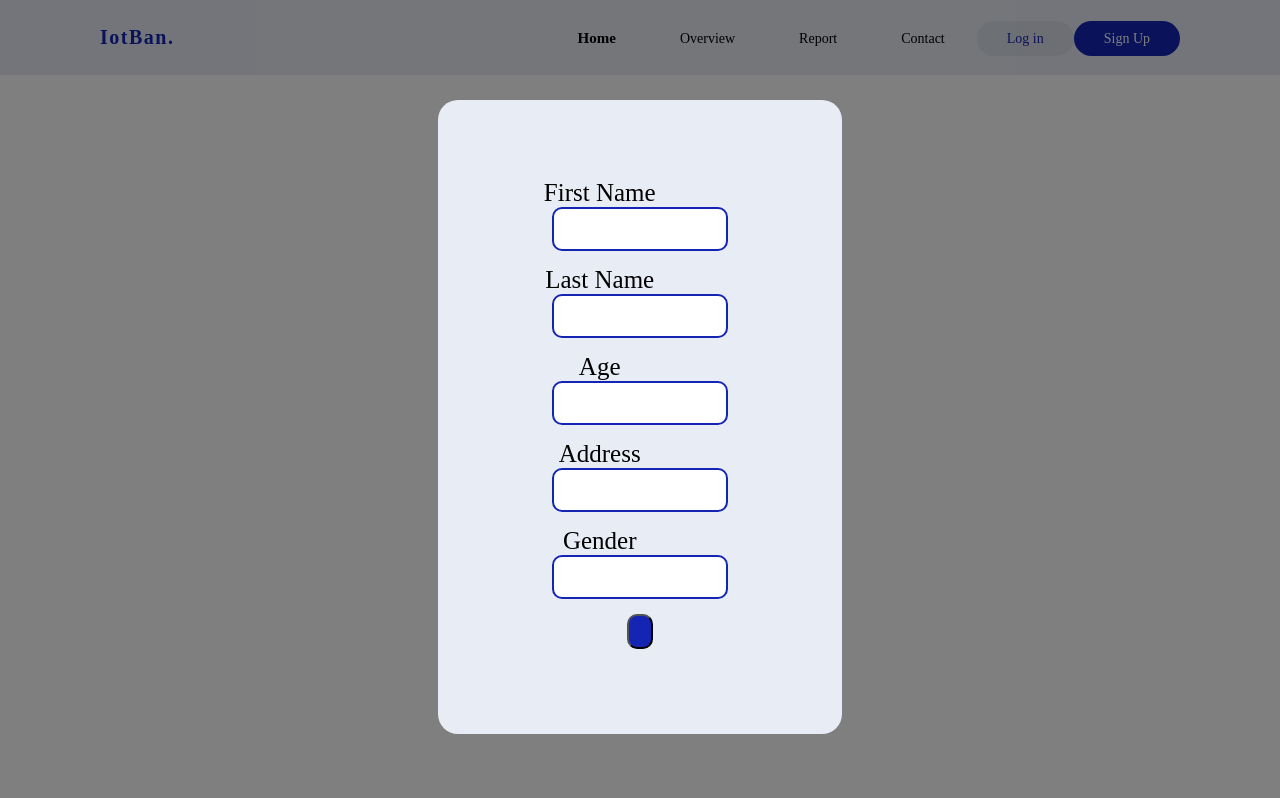
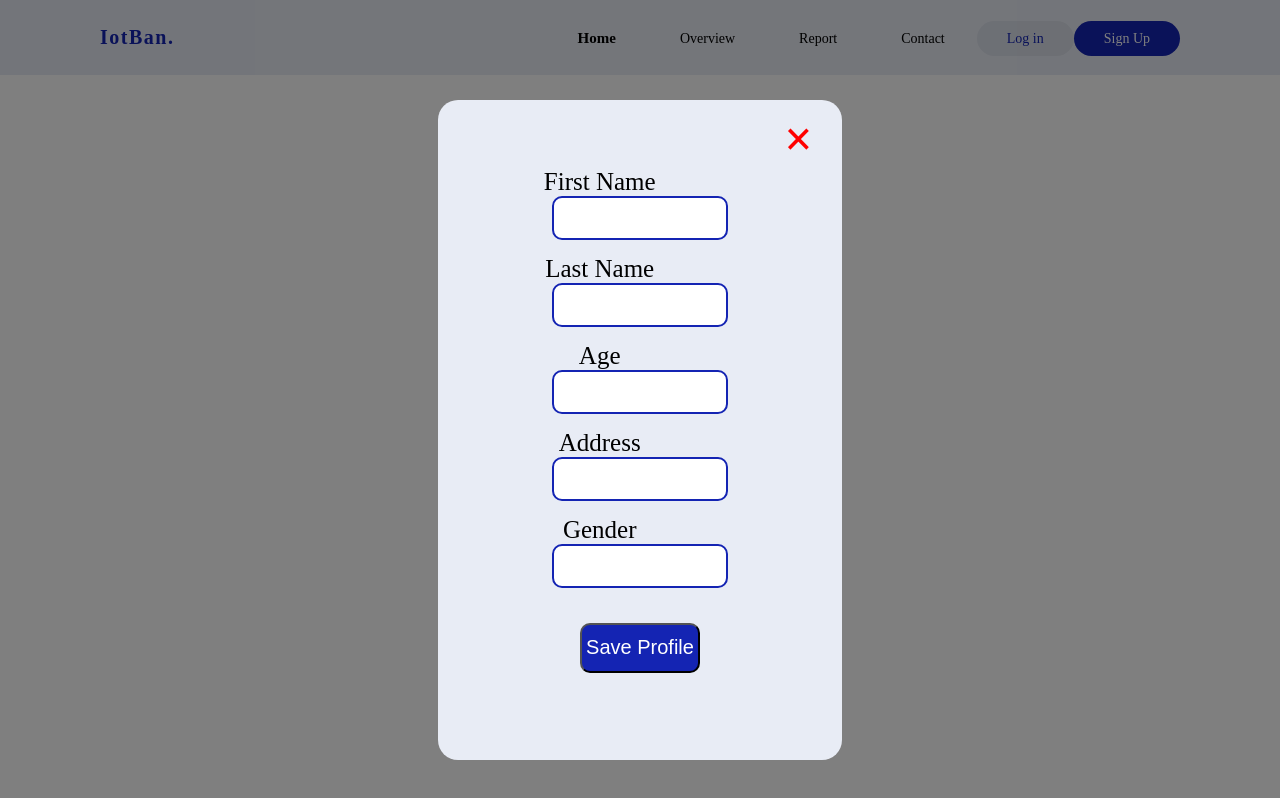
Before and after one commit to beedyboy/iot_ban_client, a Vue app: page /profileform in a window 1280 px wide. Built offline with nearby package versions, Linux system fonts and the light colour scheme; what @meforma/vue-toaster would draw is missing.

Commit message:
profile changes

```diff
--- a/src/components/PatientForm.vue
+++ b/src/components/PatientForm.vue
@@ -74,7 +74,7 @@
 
 <script>
 export default {
-    name: 'Form',
+    name: 'PatientForm',
 
     data () {
       return {
--- a/src/views/ProfileForm.vue
+++ b/src/views/ProfileForm.vue
@@ -1,6 +1,12 @@
 <template>
     <div class="backdrop">
       <div class="form-container">
+
+    <span
+
+    type="submit" class="close"> &times;
+</span>
+
   <form class="form-page" @submit="submit">
     <div class="form-control">
         <label> First Name </label>
@@ -42,11 +48,12 @@
         name="text"
         />
     </div>
-    <div class="create">
+
+    <div class="save-form">
           <button type="submit">
-
-          </button>
-        </div>
+            Save Profile
+        </button>
+    </div>
   </form>
 
     </div>
@@ -56,7 +63,15 @@
 
 <script>
 export default {
+    name: "ProfileForm",
 
+    data() {
+        return {
+            first_name: "",
+            last_name: "",
+
+        }
+    },
 }
 </script>
 
@@ -83,23 +98,43 @@ export default {
         margin: 100px auto;
         /* border: 5px solid red; */
         padding: 10px;
-        padding-top:5%;
+        /* padding-top:5%; */
         align-items: center;
         text-align: center;
         background: #e8ecf5;
         width: 30%;
-        height: 70%;
+        height: 80%;
         border-radius: 20px;
 
       }
+
+    .close {
+        color: red;
+        /* border: 5px solid red; */
+        float: right;
+        font-size: 50px;
+        font-weight:bolder;
+        margin-right: 5%;
+        }
+
+        .close:hover,
+        .close:focus {
+        color: #000;
+        text-decoration: none;
+        cursor: pointer;
+        }
+
+
       .form-page {
           width: 70%;
           margin: 15px auto;
-          /* overflow-y: scroll; */
+          /* border: 5px solid red; */
+          margin-top: 15%;
+
       }
 
       .form-control {
-          /* margin: 15px 0; */
+
             display:flex;
           flex-direction: column;
           justify-content: space-between;
@@ -125,6 +160,18 @@ export default {
 
       }
 
+        button {
+        width: 45%;
+        height: 50px;
+        margin-top: 20px;
+        /* margin-bottom: 30px; */
+        background-color: #1424b3;
+        border-radius: 10px;
+        color: white;
+        text-align: center;
+        font-size: 20px;
+        font-weight: 200;
+        }
 
 
 </style>
```
